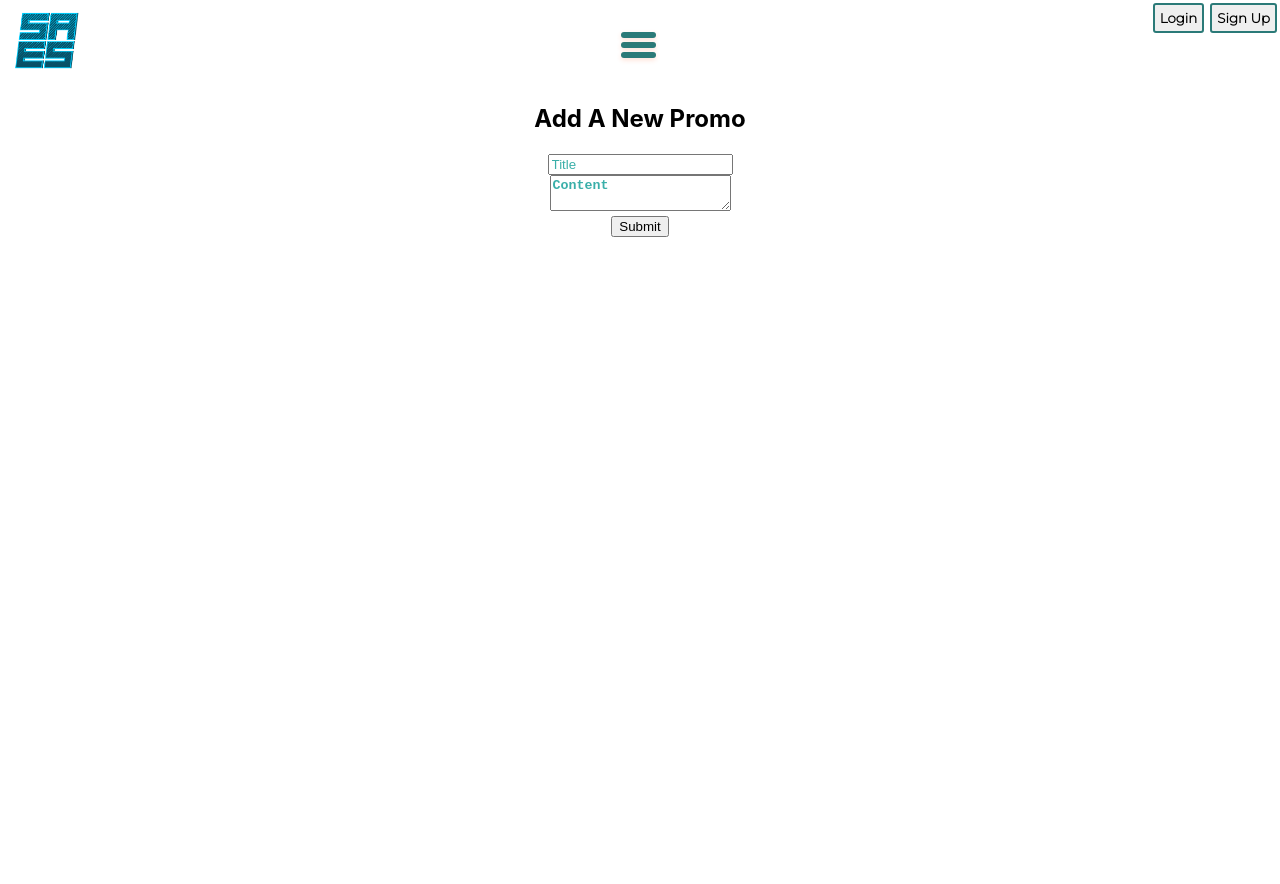
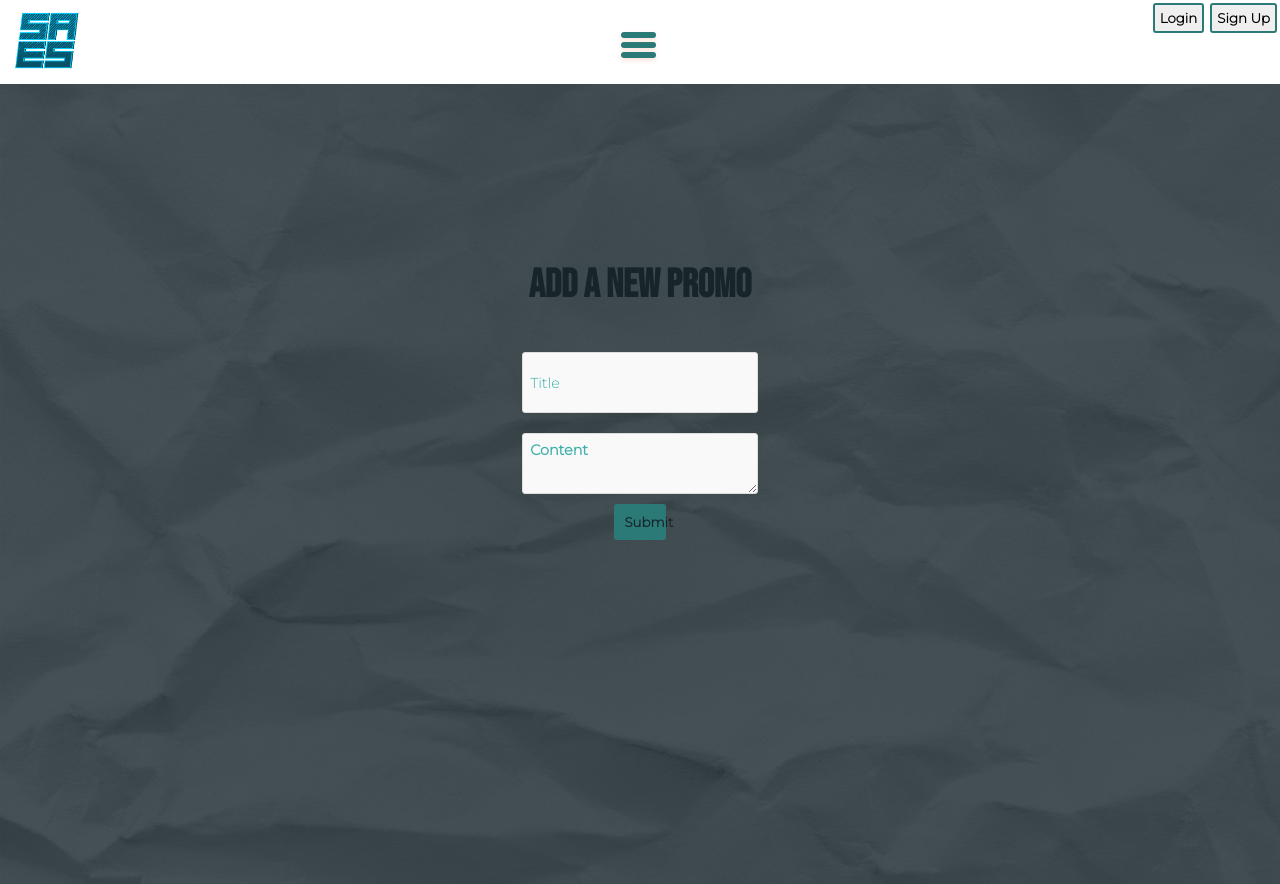
Before and after one commit to tphelps93/strong-at-every-size, a React (Create React App) app: page /add-promo in a window 1280 px wide. Before the commit the page ends 800 px from the top, so only its background shows below. Built offline with nearby package versions, Linux system fonts and the light colour scheme; no server answers; a web font is replaced by a local one.

Commit message:
updated styles to forms

```diff
--- /dev/null
+++ b/src/Components/Home/ArticleForm/ArticleForm.css
@@ -0,0 +1,80 @@
+.article-page {
+    display: flex;
+    flex-direction: column;
+    justify-content: center;
+    background-image: url('../../../Images/paper-colorized-2.jpg');
+    background-repeat: no-repeat;
+    background-size: cover;
+    height: 100vh;
+  }
+
+  .article-form {
+    display: flex;
+    flex-direction: column;
+    align-self: center;
+    margin-bottom: 200px;
+  }
+
+  .article-form h2 {
+    font-family: 'Bebas Neue', cursive;
+    font-size: 40px;
+    color: #17252a;
+  }
+
+  .article-form input, textarea {
+    -webkit-appearance: none;
+    max-width: 425px;
+    min-height: calc(0.9em + (0.8em * 2) + 0.6em);
+    padding: 0.5em;
+    font-size: 0.9em;
+    font-family: 'Montserrat', sans-serif;
+    outline: none;
+    color: #3aafa9;
+    border: 1px solid #dddddd;
+    border-radius: 3px;
+    margin: 10px;
+    background: #f9f9f9;
+    transition: background 0.25s, border-color 0.25s, color 0.25s;
+  }
+
+  ::-webkit-input-placeholder {
+    color: #3aafa9;
+  } /* Chrome/Opera/Safari */
+  ::-moz-placeholder {
+    color: #3aafa9;
+  } /* Firefox 19+ */
+  :-ms-input-placeholder {
+    color: #3aafa9;
+  } /* IE 10+ */
+  :-moz-placeholder {
+    color: #3aafa9;
+  } /* Firefox 18- */
+
+  .article-form button {
+    padding: 10px;
+    width: 50%;
+    align-self: center;
+    border-radius: 3px;
+    border: none;
+    background-color: #2b7a78;
+    font-weight: bold;
+    color: #17252a;
+    font-family: 'Montserrat', sans-serif;
+  }
+
+  @media all and (min-width: 768px) {
+    .article-form button:hover {
+      cursor: pointer;
+      background-color: #2b7a78;
+      color: #feffff;
+      transition: 200ms;
+    }
+
+    .article-form {
+      width: 20%;
+    }
+
+    .article-form button {
+      width: 20%;
+    }
+  }
--- a/src/Components/Home/ArticleForm/ArticleForm.js
+++ b/src/Components/Home/ArticleForm/ArticleForm.js
@@ -1,6 +1,8 @@
 import React, { Component } from 'react';
 import DataContext from '../../../DataContext';
 import { postArticle } from '../../../services/api-service';
+// CSS Imports
+import './ArticleForm.css';
 
 const initialState = {
   title: '',
--- a/src/Components/Home/HomePage/Home.js
+++ b/src/Components/Home/HomePage/Home.js
@@ -66,6 +66,7 @@ export default class Home extends Component {
                   strong and fit regardless of your size or the number on the
                   scale.
                 </p>
+                <Link to='/about'>
                 <button>
                   {' '}
                   Learn More{' '}
@@ -74,6 +75,7 @@ export default class Home extends Component {
                     icon='chevron-right'
                   />
                 </button>
+              </Link>
               </div>
             </div>
           </div>
--- /dev/null
+++ b/src/Components/Home/PromoForm/PromoForm.css
@@ -0,0 +1,80 @@
+.promo-page {
+  display: flex;
+  flex-direction: column;
+  justify-content: center;
+  background-image: url('../../../Images/paper-colorized-2.jpg');
+  background-repeat: no-repeat;
+  background-size: cover;
+  height: 100vh;
+}
+
+.promo-form {
+  display: flex;
+  flex-direction: column;
+  align-self: center;
+  margin-bottom: 200px;
+}
+
+.promo-form h2 {
+  font-family: 'Bebas Neue', cursive;
+  font-size: 40px;
+  color: #17252a;
+}
+
+.promo-form input, textarea {
+  -webkit-appearance: none;
+  max-width: 425px;
+  min-height: calc(0.9em + (0.8em * 2) + 0.6em);
+  padding: 0.5em;
+  font-size: 0.9em;
+  font-family: 'Montserrat', sans-serif;
+  outline: none;
+  color: #3aafa9;
+  border: 1px solid #dddddd;
+  border-radius: 3px;
+  margin: 10px;
+  background: #f9f9f9;
+  transition: background 0.25s, border-color 0.25s, color 0.25s;
+}
+
+::-webkit-input-placeholder {
+  color: #3aafa9;
+} /* Chrome/Opera/Safari */
+::-moz-placeholder {
+  color: #3aafa9;
+} /* Firefox 19+ */
+:-ms-input-placeholder {
+  color: #3aafa9;
+} /* IE 10+ */
+:-moz-placeholder {
+  color: #3aafa9;
+} /* Firefox 18- */
+
+.promo-form button {
+  padding: 10px;
+  width: 50%;
+  align-self: center;
+  border-radius: 3px;
+  border: none;
+  background-color: #2b7a78;
+  font-weight: bold;
+  color: #17252a;
+  font-family: 'Montserrat', sans-serif;
+}
+
+@media all and (min-width: 768px) {
+  .promo-form button:hover {
+    cursor: pointer;
+    background-color: #2b7a78;
+    color: #feffff;
+    transition: 200ms;
+  }
+
+  .promo-form {
+    width: 20%;
+  }
+
+  .promo-form button {
+    width: 20%;
+  }
+}
--- a/src/Components/Home/PromoForm/PromoForm.js
+++ b/src/Components/Home/PromoForm/PromoForm.js
@@ -1,6 +1,8 @@
 import React, { Component } from 'react';
 import DataContext from '../../../DataContext';
 import { postPromo } from '../../../services/api-service';
+// CSS Imports
+import './PromoForm.css';
 
 const initialState = {
   title: '',
--- a/src/Components/News/News.js
+++ b/src/Components/News/News.js
@@ -64,7 +64,13 @@ export default class News extends Component {
     });
     return (
       <div className='news-page'>
-        <h2> News </h2>
+        <h2>
+          {' '}
+          <span>
+            <FontAwesomeIcon style={{ fontSize: '35px' }} icon='newspaper' />
+          </span>
+          News{' '}
+        </h2>
         {articlesList}
         {addArticle}
       </div>
--- a/src/Components/Promotions/Promos.css
+++ b/src/Components/Promotions/Promos.css
@@ -9,12 +9,12 @@
 
 .promotions-page h2 {
   display: flex;
-  justify-content: center;
   flex-direction: column;
   font-family: 'Bebas Neue', cursive;
   font-size: 35px;
   color: #17252a;
 }
+
 
 .promo-listing {
   display: flex;
--- a/src/Components/Promotions/Promos.js
+++ b/src/Components/Promotions/Promos.js
@@ -64,7 +64,12 @@ export default class Promos extends Component {
     });
     return (
       <div className='promotions-page'>
-        <h2> Promotions </h2>
+        <h2>
+          <span>
+            <FontAwesomeIcon style={{ fontSize: '35px' }} icon='bullhorn' />
+          </span>
+          Promotions{' '}
+        </h2>
         {promosList}
         {addPromos}
       </div>
```
